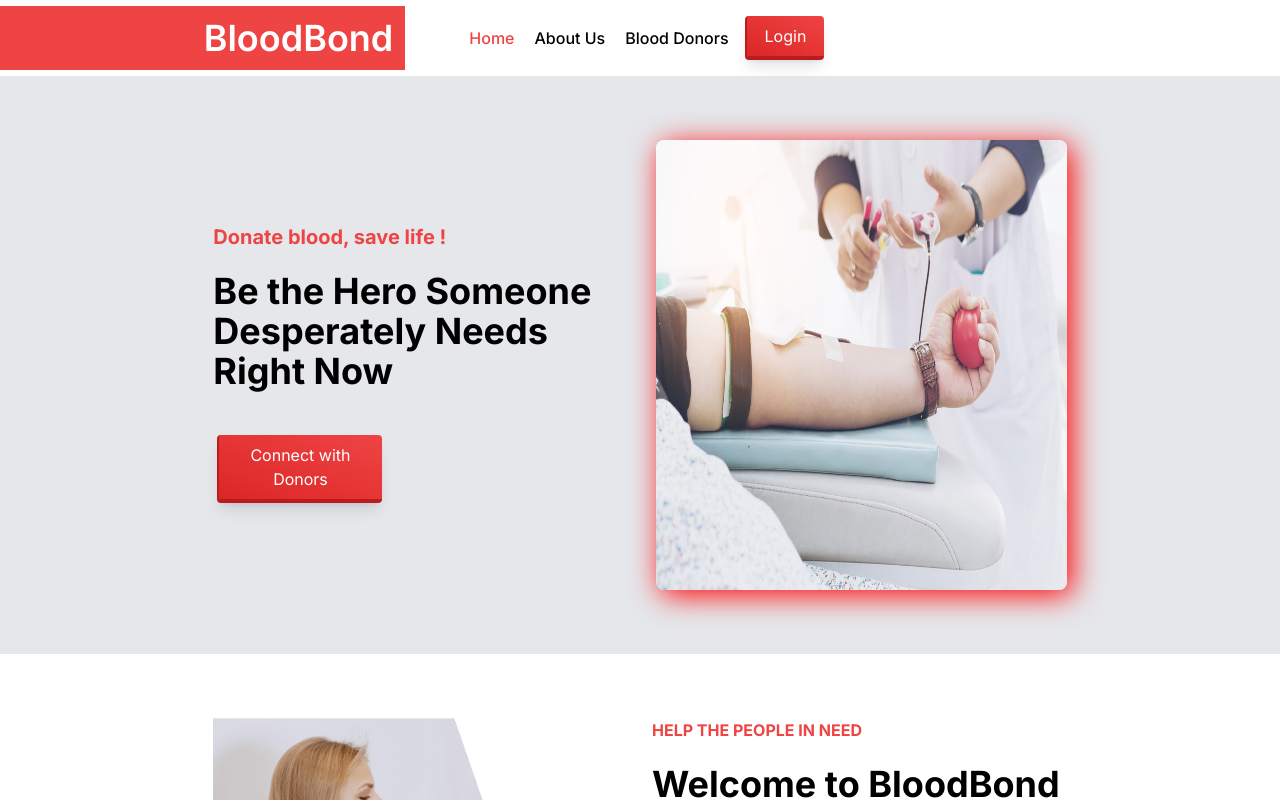
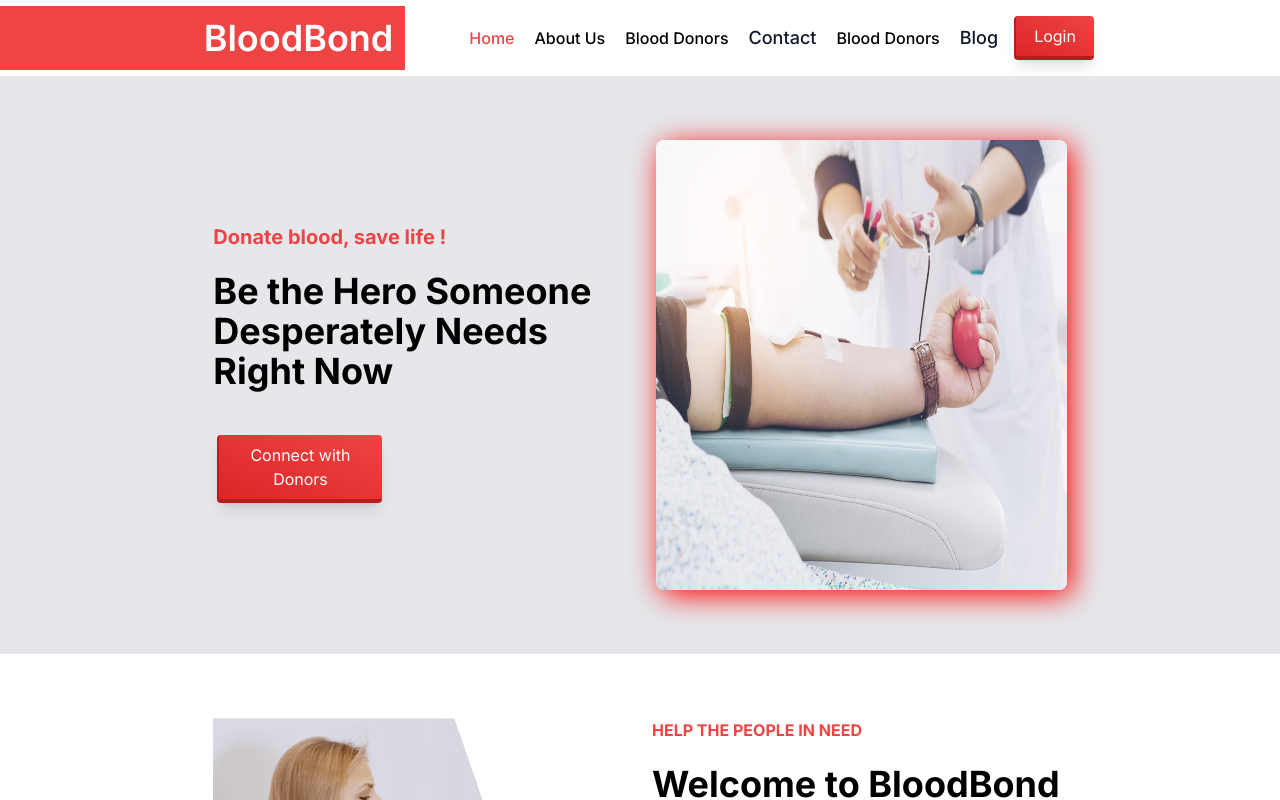
Before and after one commit to JannatunNimeNishat/blood_donation_application_client, a Next.js app: page / in a window 1280 px wide. Shown: the top 800 px of the page. Built offline with nearby package versions, Linux system fonts and the light colour scheme.

Commit message:
new links added on navbar

```diff
--- a/src/components/shared/Navbar/Navbar.tsx
+++ b/src/components/shared/Navbar/Navbar.tsx
@@ -135,7 +135,8 @@ const Navbar = () => {
         </div>
       </div>
       {/* lg navbar */}
-      <div className="hidden lg:flex items-center gap-16  w-full mx-auto shadow-lg">
+      <div className="hidden lg:flex items-center gap-16  w-full mx-auto shadow-lg ">
+        {/* logo */}
         <div className="bg-red-500 w-4/12 text-left flex justify-end py-3 ">
           <Link
             href={"/"}
@@ -144,6 +145,7 @@ const Navbar = () => {
             BloodBond
           </Link>
         </div>
+        {/* links */}
         <div className="flex items-center w-8/12  gap-3 py-3">
           <ul className="flex items-center gap-5 ">
             <Link
@@ -170,6 +172,34 @@ const Navbar = () => {
             >
               Blood Donors
             </Link>
+            <Link
+            href={"/contact"}
+            className={`${pathName === '/contact' ? "text-red-500" : "text-[#0F172A] "}
+            text-[18px] font-medium leading-[26px]
+            `}
+
+            onClick={() => setSmNavbarOptions(false)}
+          >
+            Contact
+          </Link>
+            <Link
+              className={`${pathName === "/bloodDonors" ? "text-red-500" : ""}
+          hover:text-red-500 duration-150 font-medium
+          `}
+              href={"/blog"}
+            >
+              Blood Donors
+            </Link>
+            <Link
+            href={"/contact"}
+            className={`${pathName === '/contact' ? "text-red-500" : "text-[#0F172A] "}
+            text-[18px] font-medium leading-[26px]
+            `}
+
+            onClick={() => setSmNavbarOptions(false)}
+          >
+            Blog
+          </Link>
           </ul>
           <div className="cursor-pointer  ">
             <AuthButton />
```
